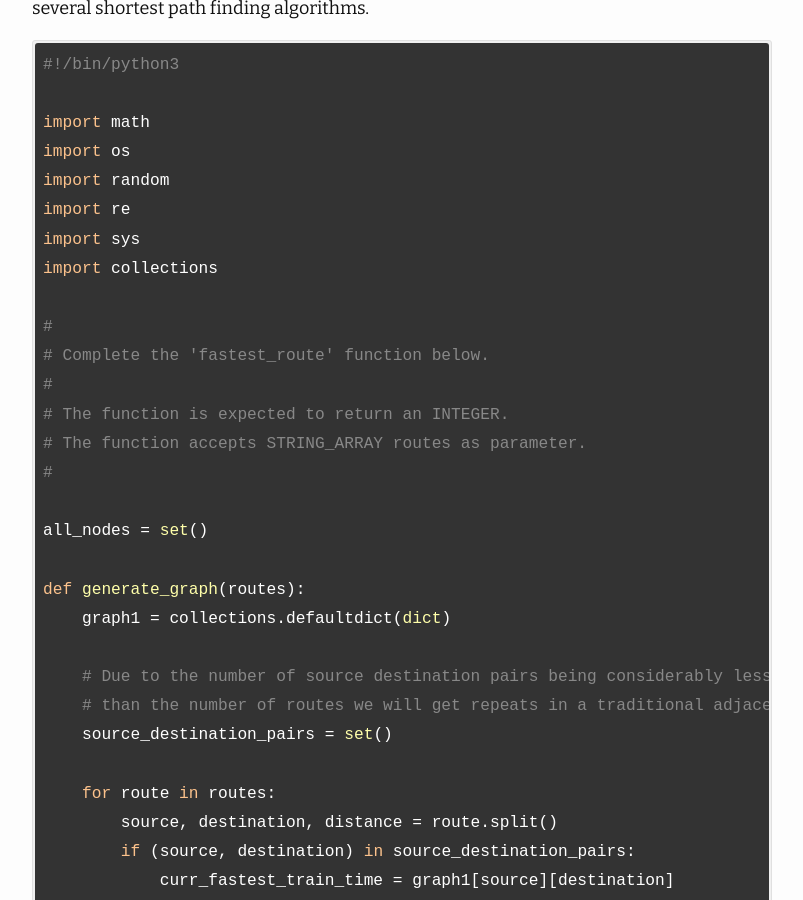
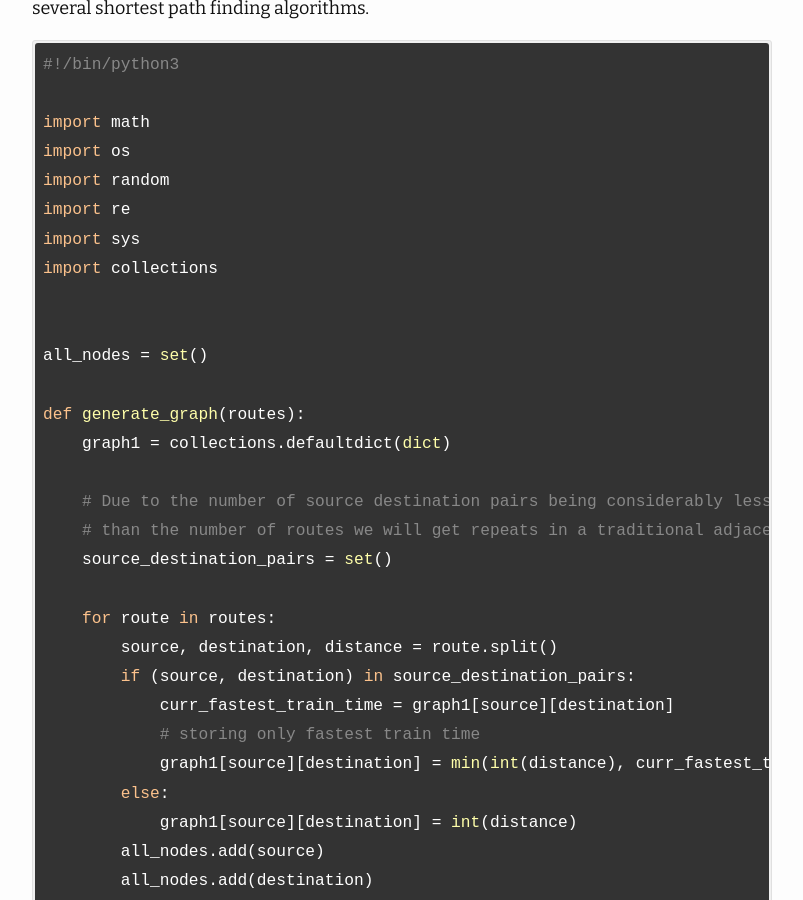
Before and after one commit to ditikrushna/eNotes, a Jekyll site: the page built from _posts/2020-05-24-code-highlight-tests.md, in a window 1280 px wide and 900 px high, scrolled down 2834 px. Shown: the whole window, without its empty margins (238-1041 px from the left). Built offline with Jekyll 4.4.1, drawn with Linux system fonts in a browser that asks for light colours; nearby versions of some CDN libraries.

Commit message:
Update 2020-05-24-code-highlight-tests.md

```diff
--- a/_posts/2020-05-24-code-highlight-tests.md
+++ b/_posts/2020-05-24-code-highlight-tests.md
@@ -102,12 +102,6 @@ Once an appropriate graph has been created, the shortest path can be calculated
     import sys
     import collections
 
-    #
-    # Complete the 'fastest_route' function below.
-    #
-    # The function is expected to return an INTEGER.
-    # The function accepts STRING_ARRAY routes as parameter.
-    #
 
     all_nodes = set()
 
```
